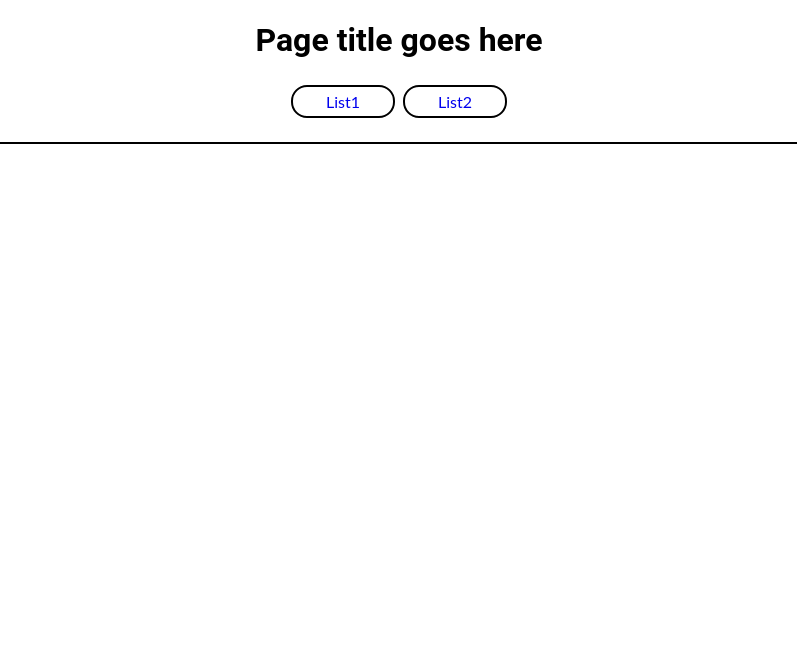
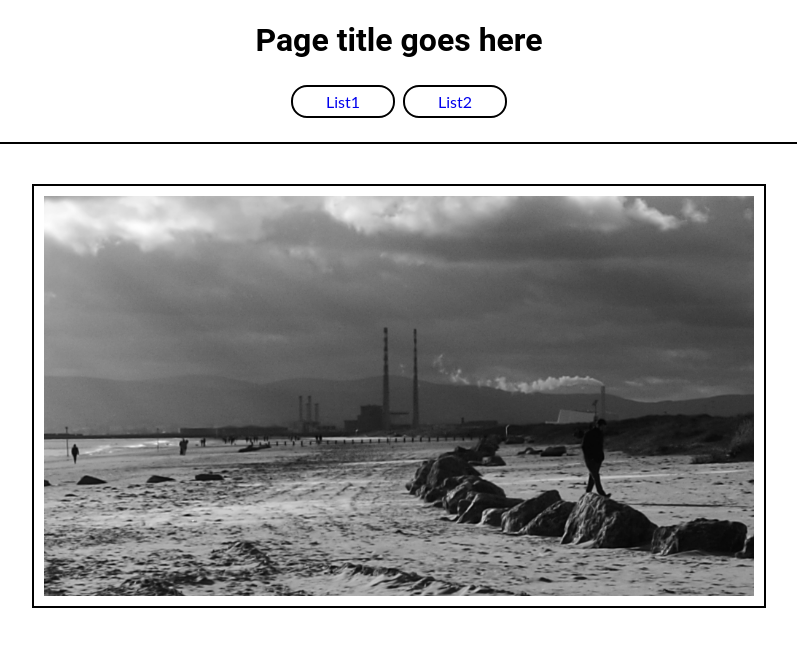
Before and after one commit to DamianGillessen1989/portfolio-project-1, a plain HTML site: page list2.html in a window 1280 px wide. Shown: the whole page, without its empty margins (241-1038 px from the left). Drawn offline with Linux system fonts and the light colour scheme.

Commit message:
feat: added images to the webpages

```diff
--- a/list2.html
+++ b/list2.html
@@ -19,5 +19,10 @@
             </li>
         </ul>
     </nav>
+    <section>
+        <figure>
+            <img src="assets/images/beach.jpg" alt="An image of coastal Dublin">
+        </figure>
+    </section>
 </body>
 </html>
```
Also changed, not shown: index.html (+5 -0 lines), assets/images/beach.jpg (added), assets/images/city.jpg (added).
